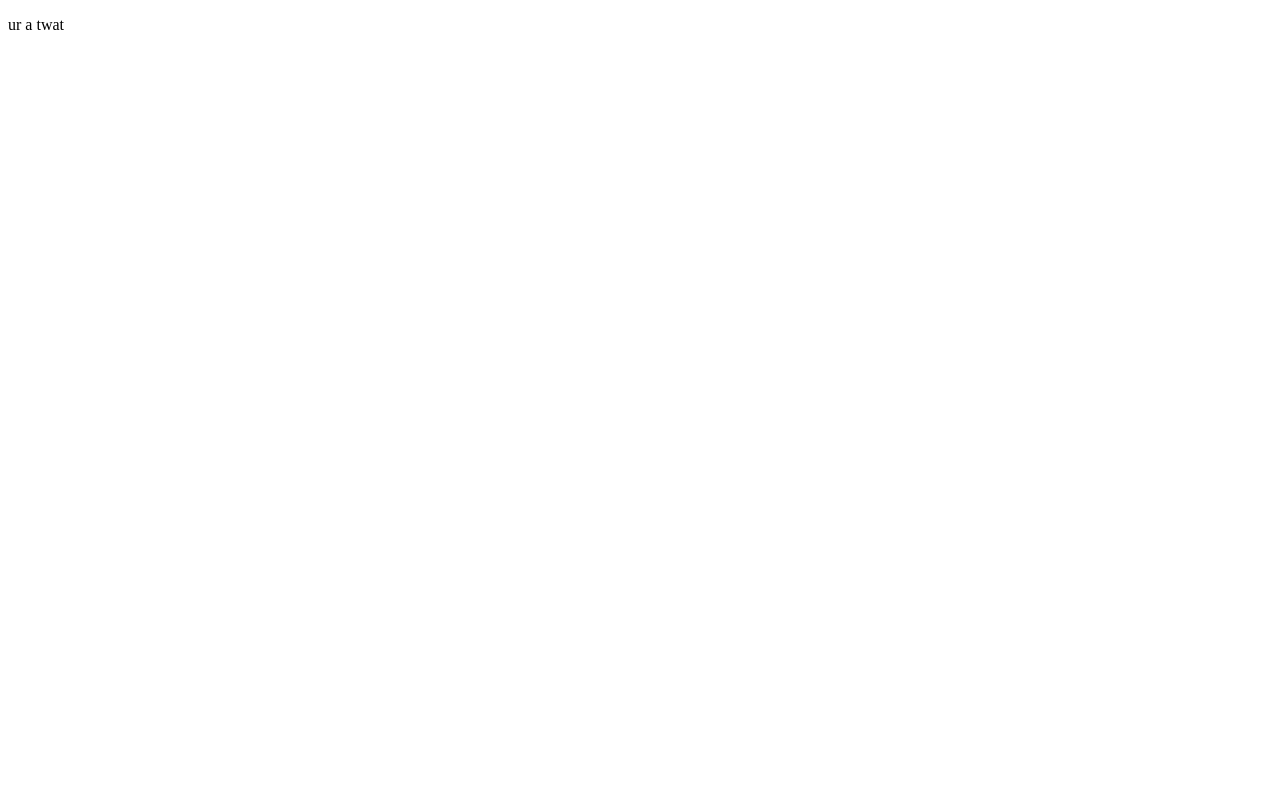
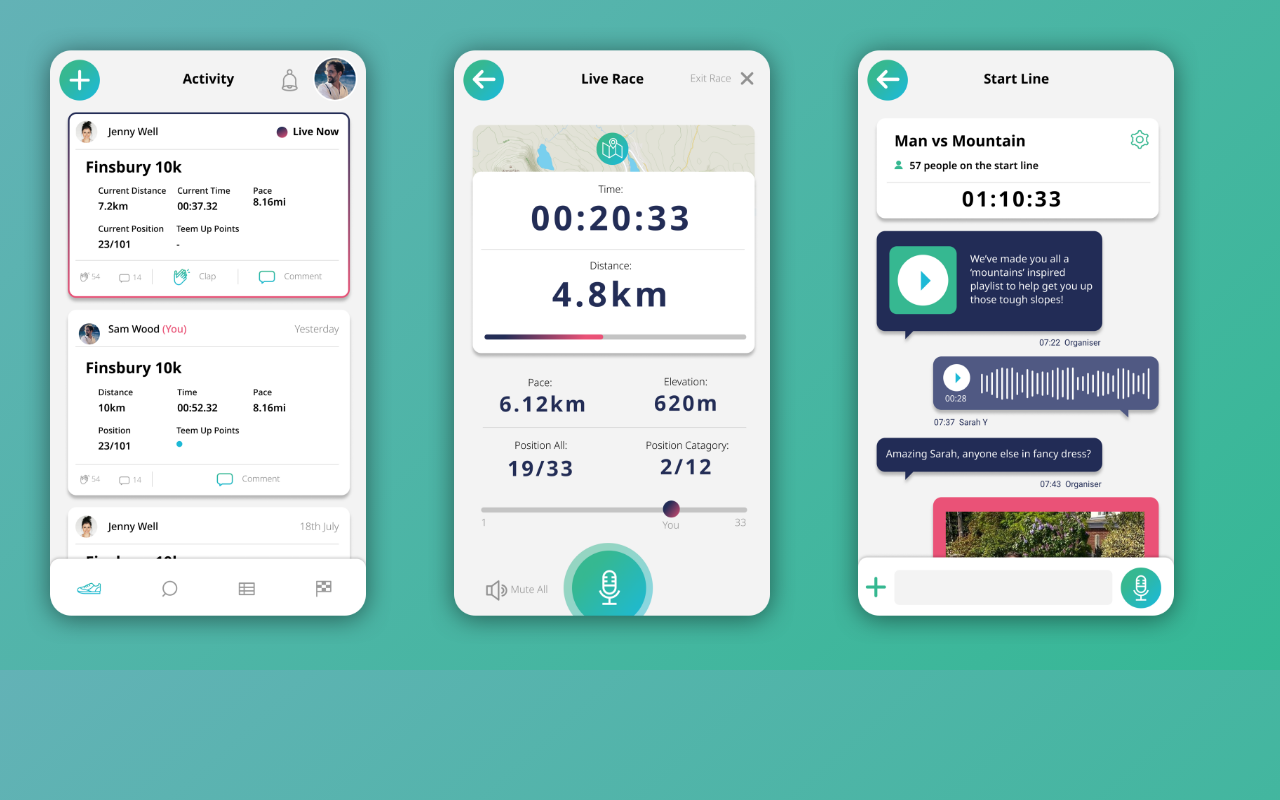
Before and after one commit to callum-dixon/callum-dixon.github.io, a plain HTML site: page index.html in a window 1280 px wide. Drawn offline with Linux system fonts and the light colour scheme.

Commit message:
no message

```diff
--- a/index.html
+++ b/index.html
@@ -1,9 +1,11 @@
 <!DOCTYPE html>
 <html>
 <head>
-<!--HEAD_INJECT-->
+  <link rel="stylesheet" href="mystyle.css">
 </head>
 <body>
-  <p>ur a twat</p>
+  <img src="live.png" alt="Italian Trulli" width="400" height="650"/img>
+  <img src="activity.png" alt="Italian Trulli" width="400" height="650"/img>
+  <img src="start.png" alt="Italian Trulli" width="400" height="650"/img>
 </body>
 </html>
--- /dev/null
+++ b/mystyle.css
@@ -0,0 +1,4 @@
+body {
+  background: rgb(99,178,182);
+  background: linear-gradient(138deg, rgba(99,178,182,1) 0%, rgba(53,184,149,1) 100%);
+}
```
Also changed, not shown: activity.png (added), group.png (added), live.png (added), start.png (added), 1 other file.
